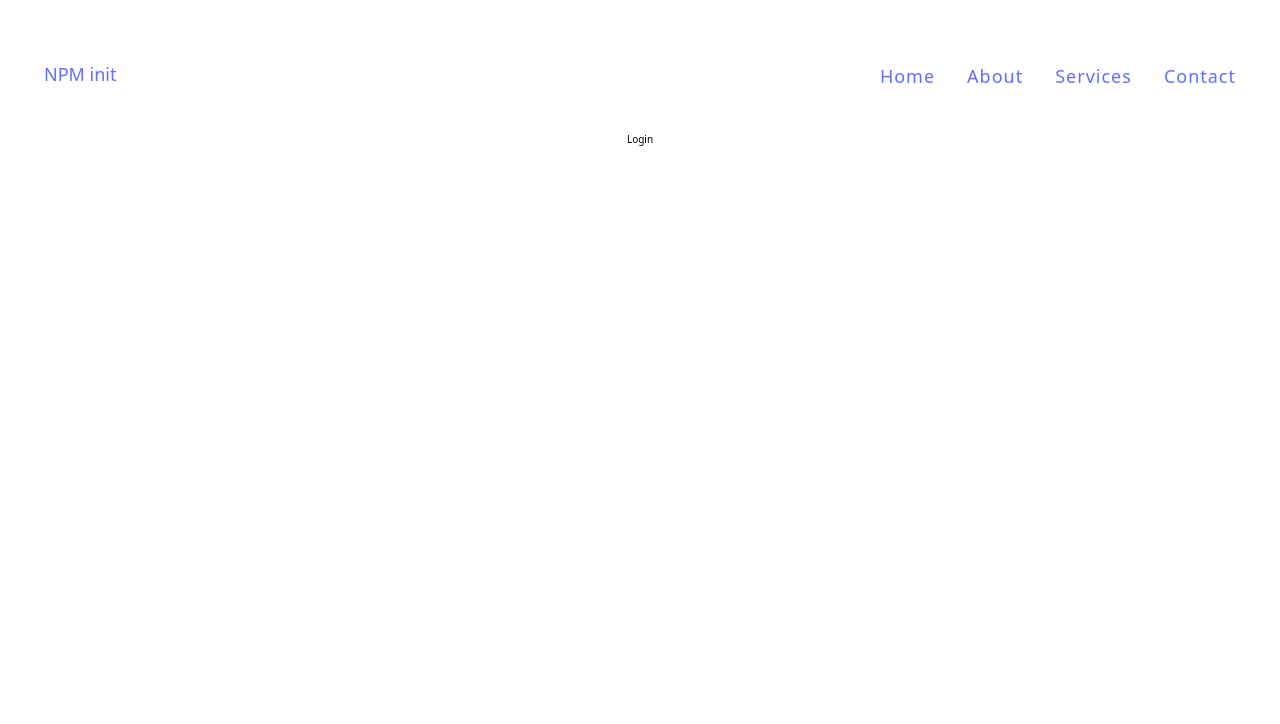
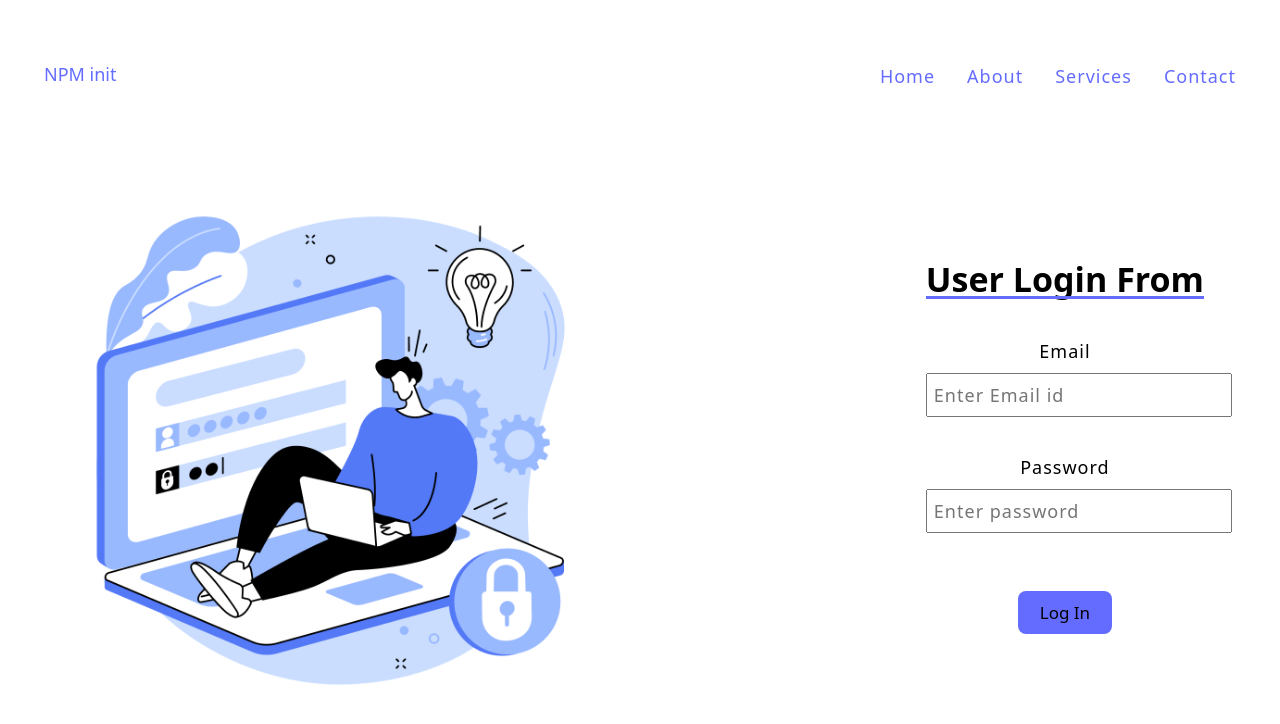
Before and after one commit to pranabbhowmik/Mern-Stack, a React (Vite) app in the folder client/: page /login in a window 1280 px wide. Shown: the top 724 px of the page. Built offline with nearby package versions, Linux system fonts and the light colour scheme.

Commit message:
Enhance Login component with form handling and input state management; update CSS for input width

```diff
--- a/client/src/index.css
+++ b/client/src/index.css
@@ -111,7 +111,7 @@
     }
 
     input {
-      width: 80%;
+      width: 110%;
       padding: 0.6rem;
       margin-bottom: 1.2rem;
     }
--- a/client/src/pages/Login.jsx
+++ b/client/src/pages/Login.jsx
@@ -1,5 +1,78 @@
-import React from "react";
+import React, { useState } from "react";
 
 export const Login = () => {
-  return <div>Login</div>;
+  const [user, setUser] = useState({
+    username: "",
+    password: "",
+  });
+  const handelInput = (e) => {
+    let name = e.target.name;
+    let value = e.target.value;
+
+    setUser({
+      ...user,
+      [name]: value,
+    });
+  };
+
+  const handelSubmit = (e) => {
+    e.preventDefault();
+    console.log(user);
+  };
+  return (
+    <>
+      <section>
+        <main>
+          <div className="section-registration">
+            <div className="container grid grid-two-cols">
+              <div className="registration-image">
+                <img
+                  src="../../public/images/login.png"
+                  alt="Registion pictrure"
+                  width="500"
+                  height="500"
+                />
+              </div>
+              <div className="registration-form">
+                <h1 className="main-heading mb-3">User login from </h1>
+                <br />
+                <form onSubmit={handelSubmit}>
+                  <div>
+                    {/* Entering the enail */}
+                    <label htmlFor="email">email</label>
+                    <input
+                      type="text"
+                      name="email"
+                      placeholder="Enter Email id"
+                      id="email"
+                      required
+                      autoComplete="off"
+                      value={user.email}
+                      onChange={handelInput}
+                    />
+                    {/* Enter Password */}
+                    <label htmlFor="password">password</label>
+                    <input
+                      type="password"
+                      name="password"
+                      placeholder="Enter password "
+                      id="password"
+                      required
+                      autoComplete="off"
+                      value={user.password}
+                      onChange={handelInput}
+                    />
+                  </div>
+                  <br />
+                  <button type="submit" className="btn btn-submit">
+                    Log in
+                  </button>
+                </form>
+              </div>
+            </div>
+          </div>
+        </main>
+      </section>
+    </>
+  );
 };
```
